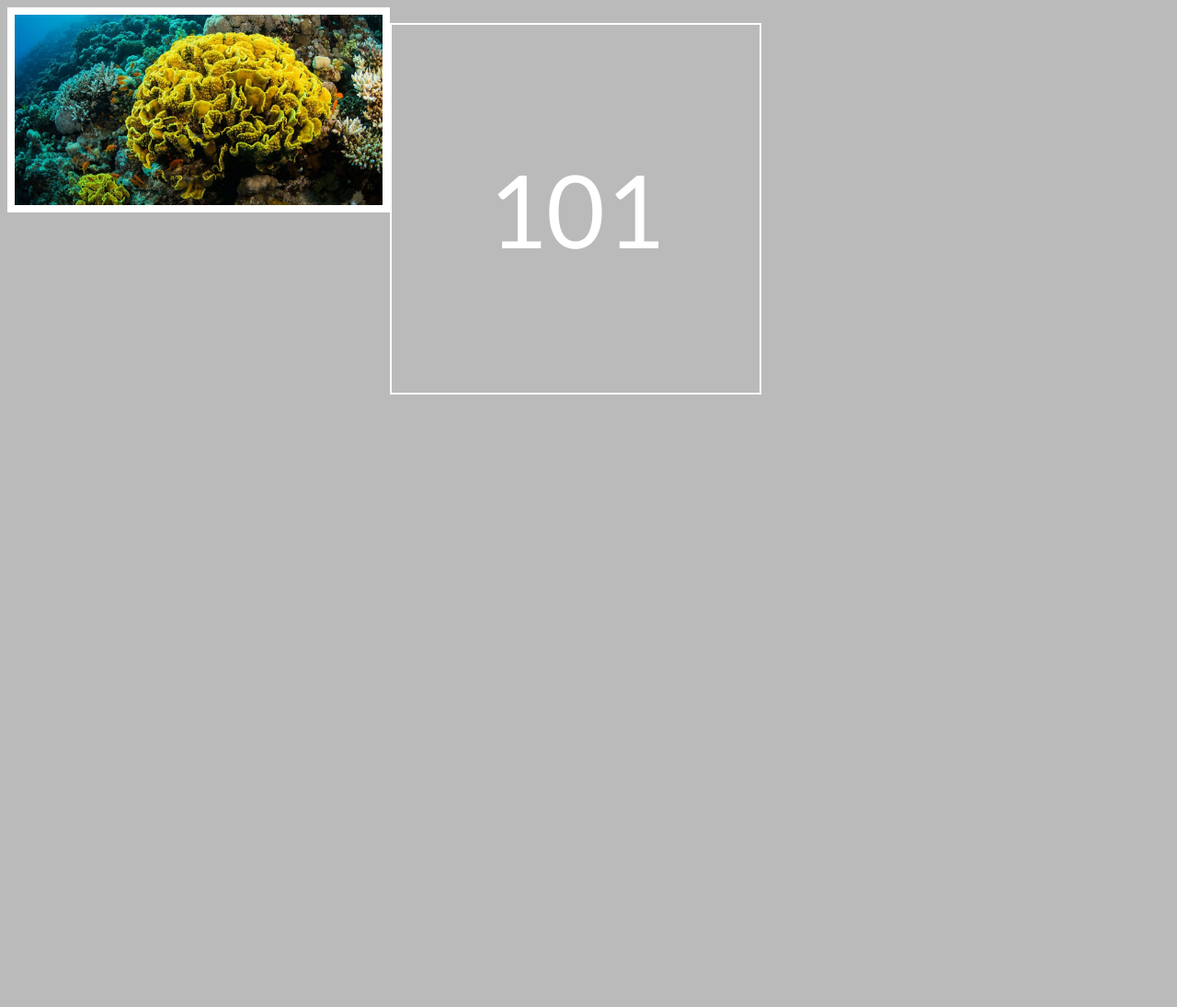
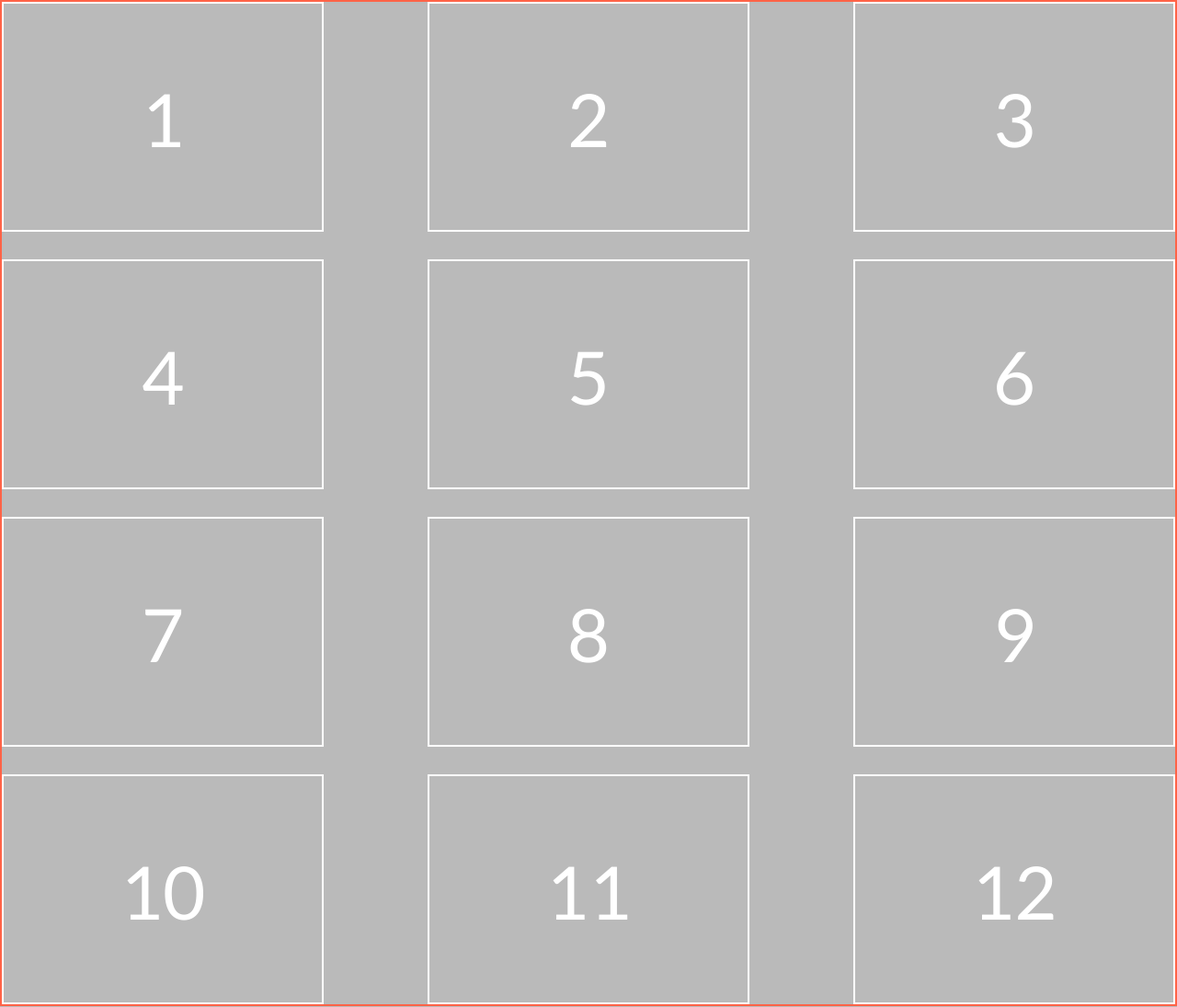
Before and after one commit to jnosornov/sticker-album, a React app: page / in a window 1280 px wide. Shown: the whole page at 92% size. Before the commit the page ends 800 px from the top, so only its background shows below. Built offline with nearby package versions, Linux system fonts and the light colour scheme.

Commit message:
sticker page

```diff
--- a/src/components/WithSticker.js
+++ b/src/components/WithSticker.js
@@ -2,6 +2,7 @@ import React from 'react';
 import coral from '../images/coral.jpg';
 
 import { StyleSheet, css } from 'aphrodite';
+import { theme } from '../utils/designTokens';
 
 const WithSticker = () => (
   <div className={css(styles.imageWrapper)}>
@@ -11,8 +12,8 @@ const WithSticker = () => (
 
 const styles = StyleSheet.create({
   imageWrapper: {
-    width: '400px',
-    heigth: '400px',
+    width: theme.width,
+    heigth: theme.height,
     border: '8px solid white',
     display: 'inline-block'
   },
--- a/src/components/WithoutSticker.js
+++ b/src/components/WithoutSticker.js
@@ -3,27 +3,35 @@ import { StyleSheet, css } from 'aphrodite';
 
 import { theme } from '../utils/designTokens';
 
-const WithoutSticker = () => (
-  <div className={css(styles.emptyWrapper)}>
-    <span className={css(styles.stickerNumber)}>101</span>
+const WithoutSticker = props => (
+  <div
+    className={css(
+      styles.emptyWrapper,
+      props.number < 8 && styles.stickerMargin
+    )}
+  >
+    <span className={css(styles.stickerNumber)}>{props.number}</span>
   </div>
 );
 
 const styles = StyleSheet.create({
   emptyWrapper: {
-    width: '400px',
-    height: '400px',
+    width: theme.width,
+    height: theme.height,
     border: '2px solid white',
     display: 'inline-block',
     textAlign: 'center',
     verticalAlign: 'middle',
-    lineHeight: '400px'
+    lineHeight: '250px'
   },
   stickerNumber: {
     color: 'white',
     fontWeight: '600px',
-    fontSize: '110px',
+    fontSize: '80px',
     fontFamily: theme.fontFamily.sans
+  },
+  stickerMargin: {
+    margin: '0 0 30px 0'
   }
 });
 
--- a/src/index.js
+++ b/src/index.js
@@ -1,18 +1,38 @@
 import React from 'react';
 import ReactDOM from 'react-dom';
+import { StyleSheet, css } from 'aphrodite';
 
 import WithSticker from './components/WithSticker';
 import WithoutSticker from './components/WithoutSticker';
 
 import './styles.scss';
 
+const stickers = new Array(12).fill(null);
+
 const App = () => {
   return (
-    <div>
-      <WithSticker />
-      <WithoutSticker />
+    <div className={css(styles.page)}>
+      <div className={css(styles.stickerPage)}>
+        {stickers.map((el, index) => (
+          <WithoutSticker number={index + 1} key={index} />
+        ))}
+      </div>
     </div>
   );
 };
 
+const styles = StyleSheet.create({
+  stickerPage: {
+    border: '2px solid tomato',
+    display: 'flex',
+    flexWrap: 'wrap',
+    justifyContent: 'space-between',
+    alignContent: 'center',
+    maxWidth: '1500px'
+  },
+  page: {
+    height: '100%'
+  }
+});
+
 ReactDOM.render(<App />, document.getElementById('root'));
--- a/src/styles.scss
+++ b/src/styles.scss
@@ -1,8 +1,20 @@
 $brand-color: tomato;
+
+html,
+body {
+  margin: 0;
+  padding: 0;
+  height: 100%;
+}
+
+#root {
+  height: 100%;
+}
 
 * {
   color: $brand-color;
   background-color: #bababa;
+  box-sizing: border-box;
 }
 
 .cardWrapper {
--- a/src/utils/designTokens.js
+++ b/src/utils/designTokens.js
@@ -1,5 +1,7 @@
 // choices
 export const theme = {
+  width: '350px',
+  height: '250px',
   colors: {
     black: '#000',
     white: '#fff'
@@ -43,6 +45,8 @@ export const tokens = {
   placeholder: {
     border: theme.borders[3],
     fontSize: theme.fontSize[7],
-    fontWeight: theme.fontWeight.medium
+    fontWeight: theme.fontWeight.medium,
+    width: theme.width,
+    height: theme.heigth
   }
 };
```
